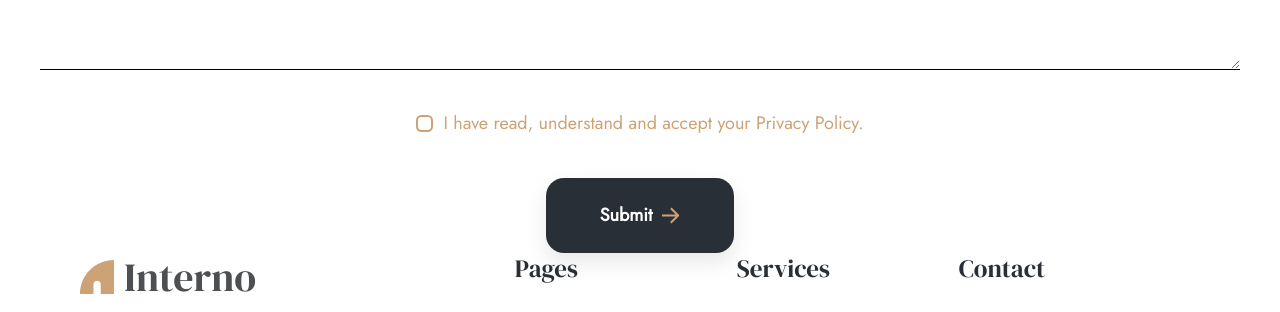
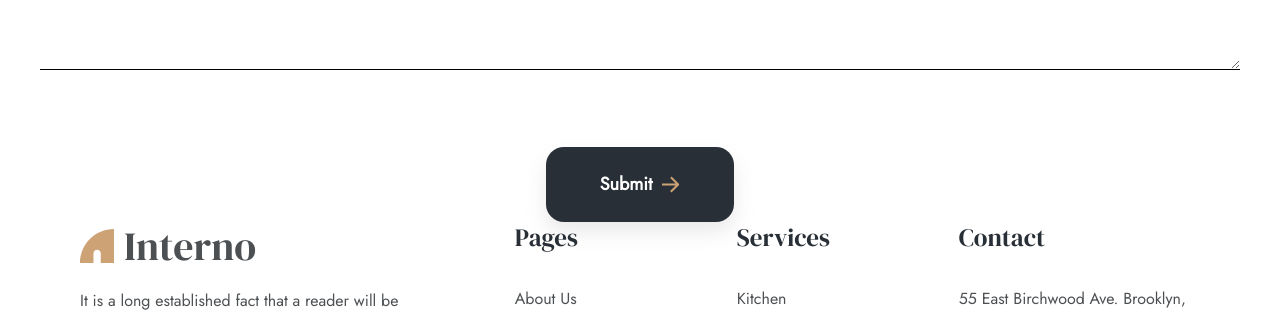
Before and after one commit to Lukas-Daugela/React-Vite-Interno, a React (Vite) app: page /about in a window 1280 px wide. Shown: the part 349-661 px from the top of the page. Built offline with nearby package versions, Linux system fonts and the light colour scheme.

Commit message:
Deleted unnecessary lines

```diff
--- a/src/pages/About/About.jsx
+++ b/src/pages/About/About.jsx
@@ -8,7 +8,7 @@ export default function About() {
   return (
     <MainLayout>
       <div>About</div>
-      <MessageForm text={formTexts} checkboxText={formTexts.checkboxText} />
+      <MessageForm text={formTexts} />
     </MainLayout>
   );
 }
--- a/src/pages/About/texts/formTexts.json
+++ b/src/pages/About/texts/formTexts.json
@@ -7,6 +7,5 @@
   },
   "message": {
     "placeholder": "Hello I am Interested in... *"
-  },
-  "checkboxText": "I have read, understand and accept your Privacy Policy."
+  }
 }
```
